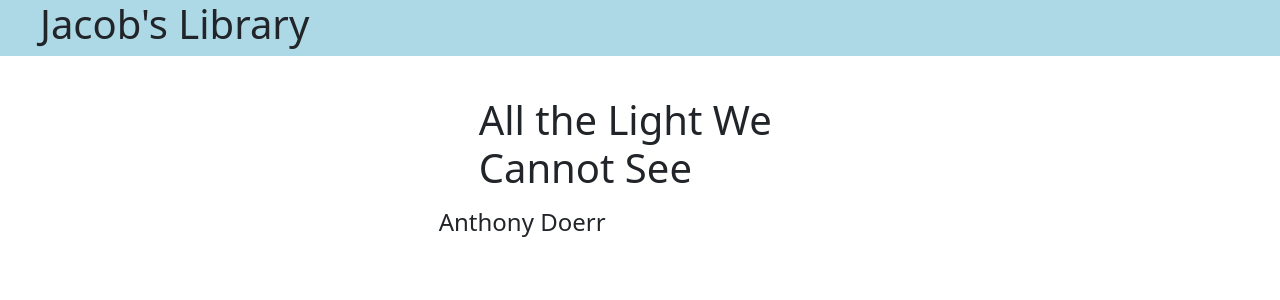
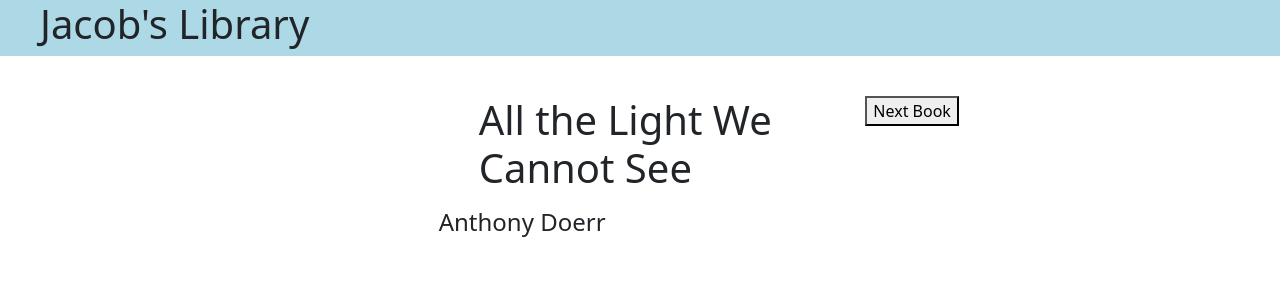
Before and after one commit to JacobBerkey/ReactLibrary, a React (Create React App) app: page / in a window 1280 px wide. Shown: the top 300 px of the page. Built offline with nearby package versions, Linux system fonts and the light colour scheme.

Commit message:
Added goToNextBook button function

```diff
--- a/src/components/App.jsx
+++ b/src/components/App.jsx
@@ -15,6 +15,18 @@
             bookNumber:1
         };
     }
+
+    goToNextBook = () => {
+        let tempBookNumber = this.state.bookNumber;
+        tempBookNumber++;
+        if(tempBookNumber === this.books.length){
+            tempBookNumber = 0;
+        }
+        this.setState({
+            bookNumber: tempBookNumber
+        });
+    }
+
     render(){
         return (
             <div className="container-fluid">
@@ -30,9 +42,9 @@
                 </div>
                 <div className="col-md-4">
                     {/*Button here to move to the next book viewed */}
+                    <button onClick={this.goToNextBook}>Next Book</button>
                 </div>
             </div>
-
         </div>
         )
     }
```
